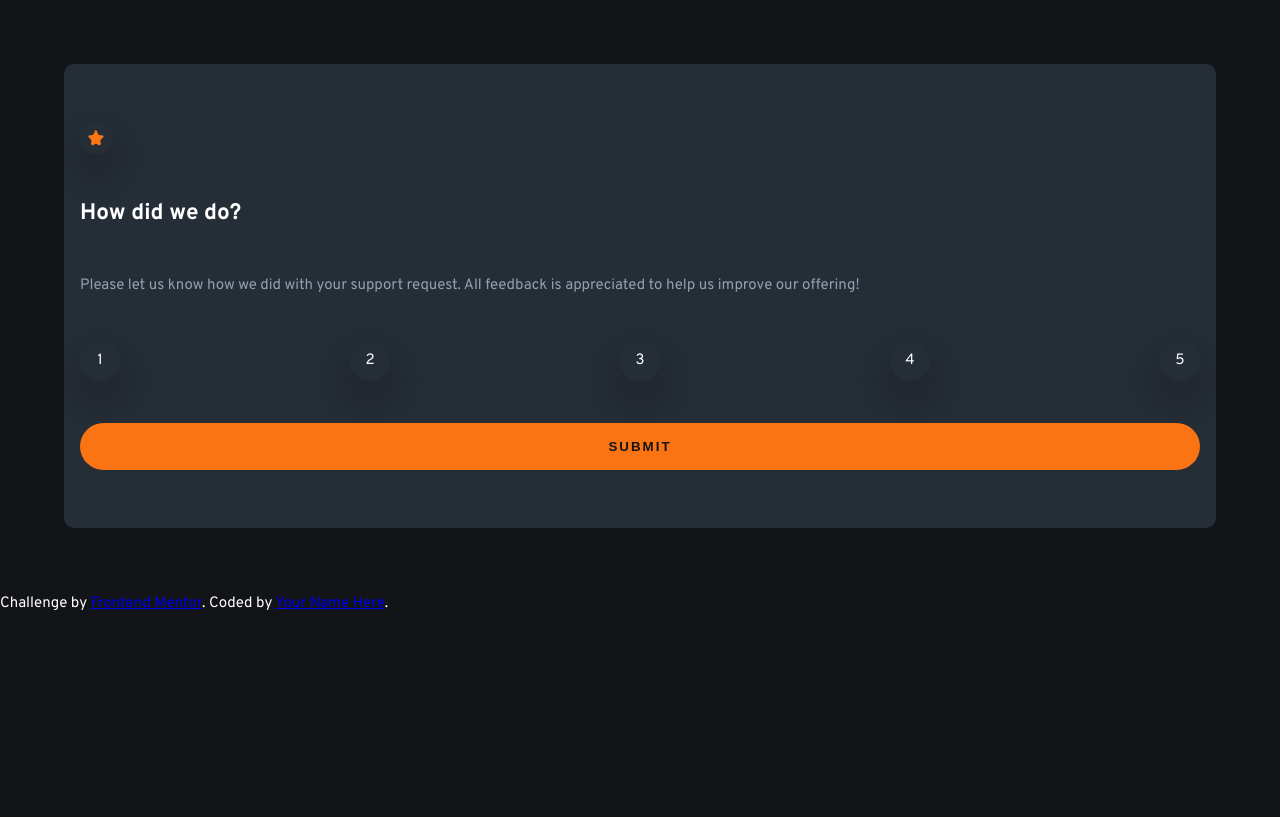
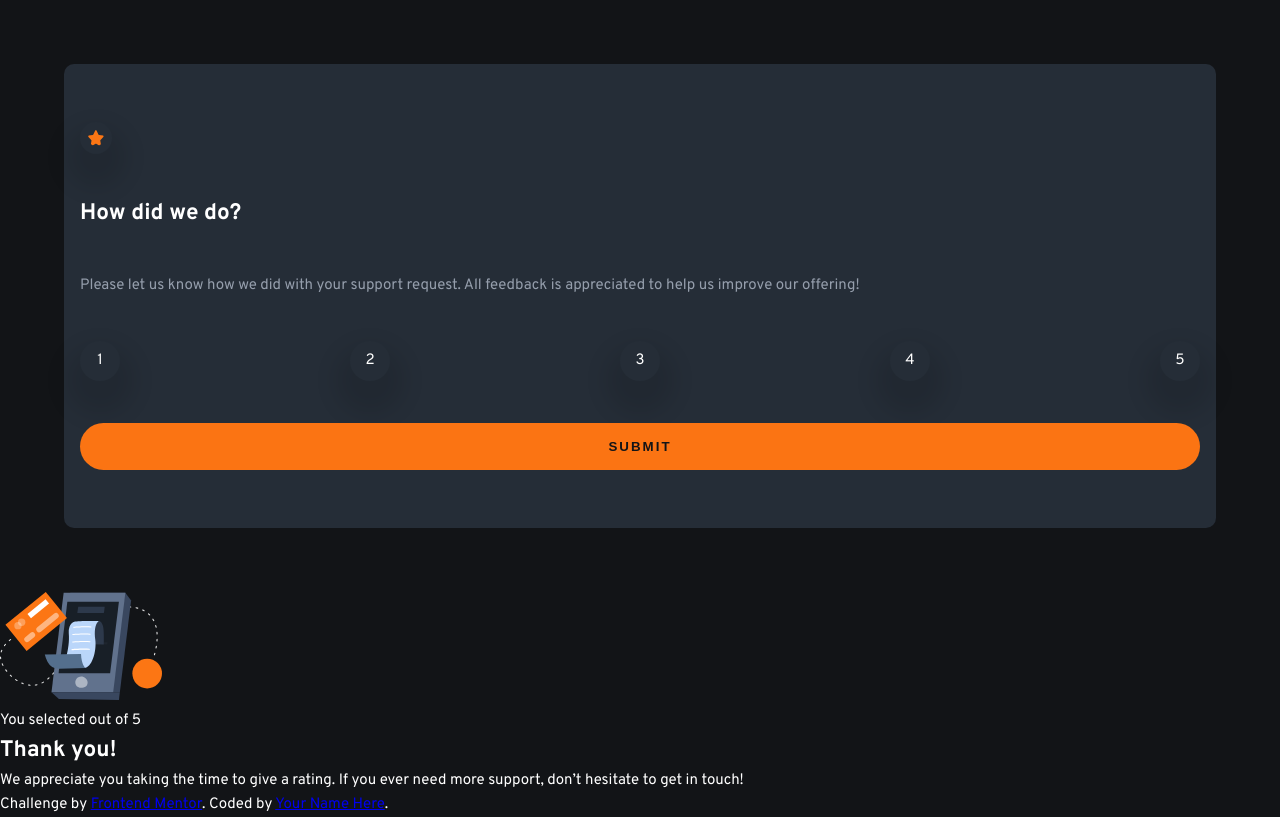
Before and after one commit to Chimoneg27/Rating-component, a plain HTML site: page index.html in a window 1280 px wide. Drawn offline with Linux system fonts and the light colour scheme.

Commit message:
start thank you card

```diff
--- a/index.html
+++ b/index.html
@@ -36,12 +36,15 @@
 
   <!-- Thank you state start -->
 
-  <!-- You selected  out of 5
+  <div class="thankYou">
+    <img src="./images/illustration-thank-you.svg" alt="thank-you-img">
+    <p>You selected  out of 5</p>
 
-  Thank you!
+    <h2>Thank you!</h2>
 
-  We appreciate you taking the time to give a rating. If you ever need more support,
-  don’t hesitate to get in touch! -->
+    <p>We appreciate you taking the time to give a rating. If you ever need more support,
+    don’t hesitate to get in touch!</p>
+  </div>
 
   <!-- Thank you state end -->
 
```
